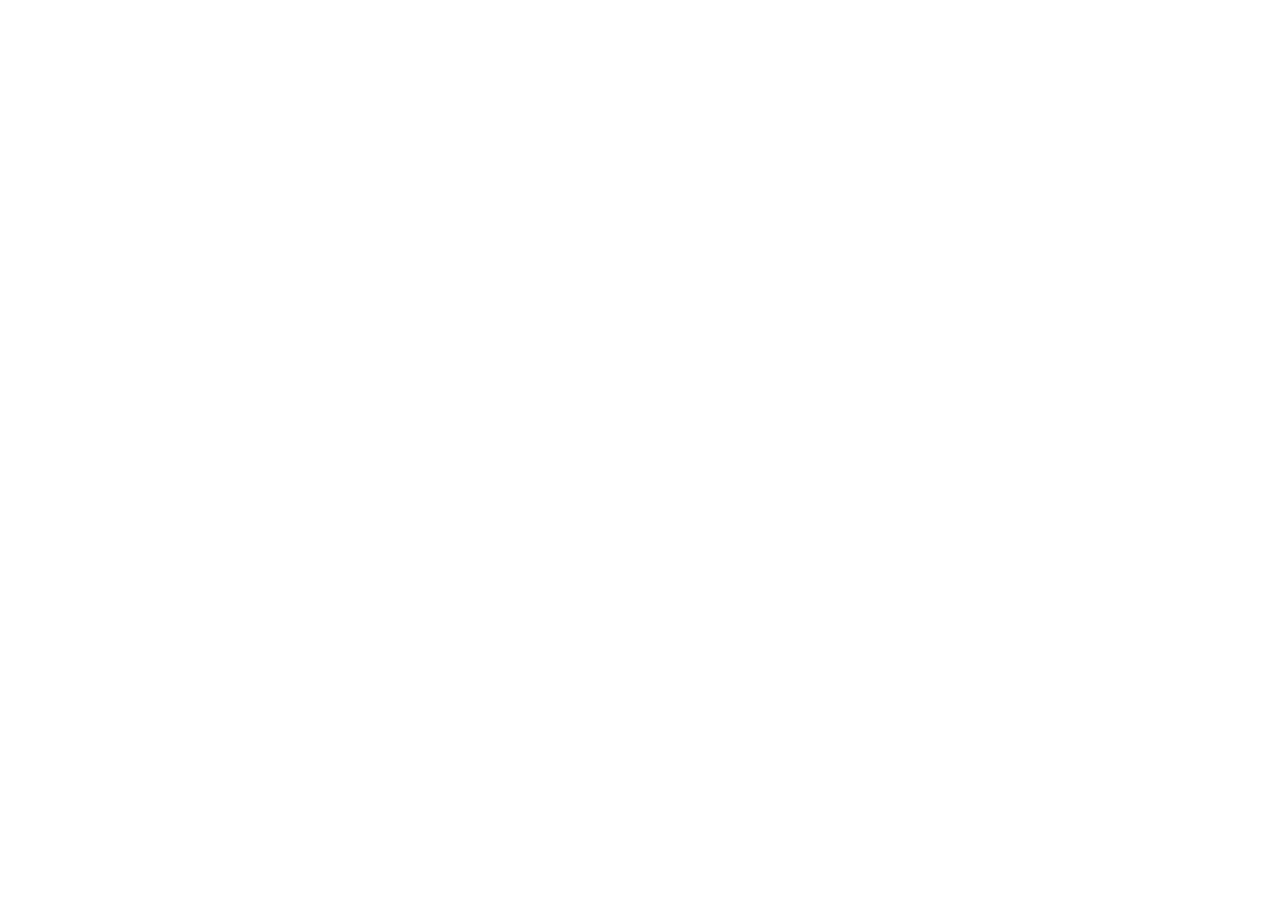
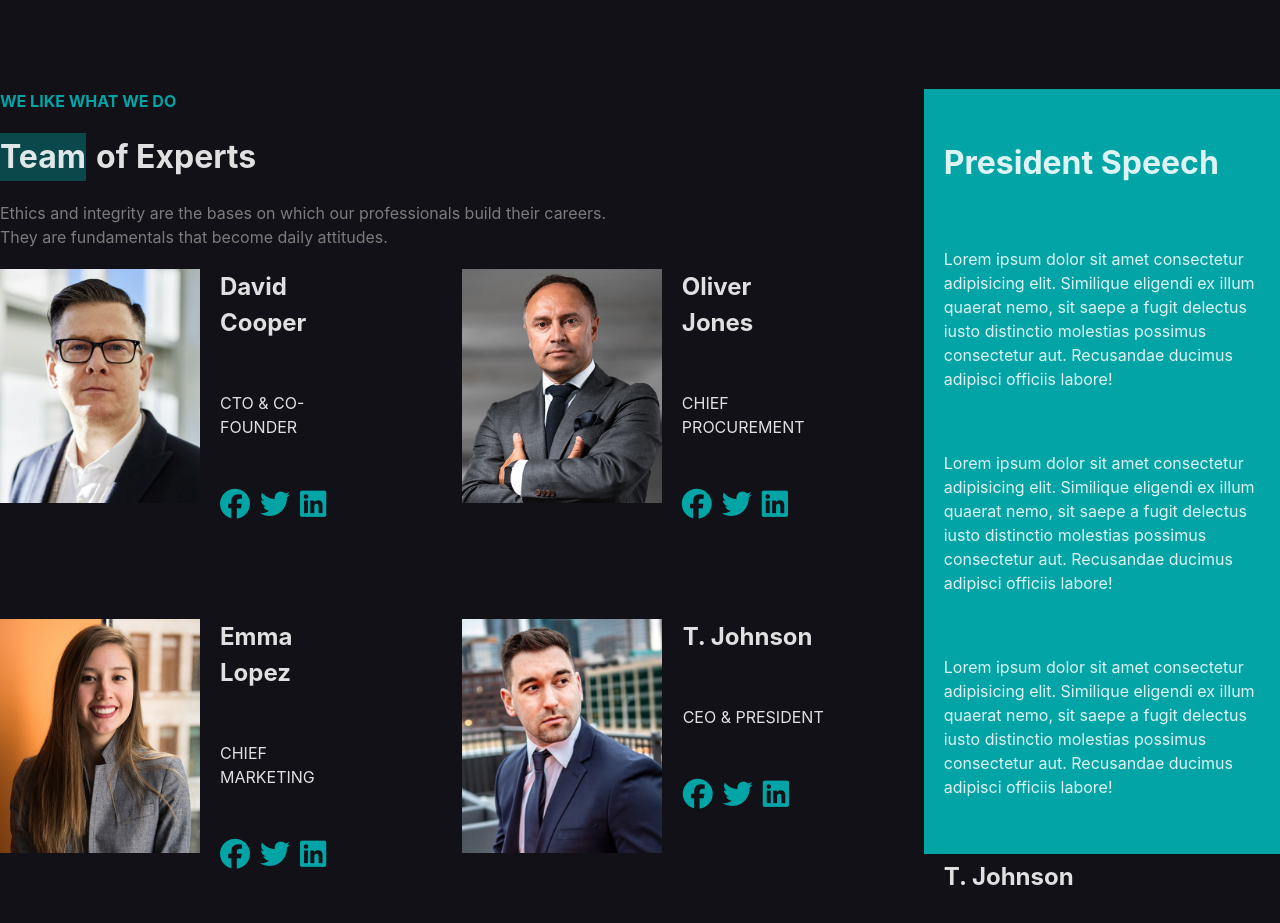
Before and after one commit to Andrea-Pomati/proj-html-vuejs, a Vue app: page / in a window 1280 px wide. Shown: the part 3940-4863 px from the top of the page. Before the commit the page ends 3879 px from the top, so only its background shows below. Built offline with nearby package versions, Linux system fonts and the light colour scheme.

Commit message:
feat: team of experts

```diff
--- a/src/App.vue
+++ b/src/App.vue
@@ -3,6 +3,7 @@
 import AppJumbotron from './components/AppJumbotron.vue';
 import ExcellenceInServices from './components/ExcellenceInServices.vue';
 import ProcessManagement from './components/ProcessManagement.vue';
+import TeamOfExperts from './components/TeamOfExperts.vue';
 import TheCompany from "./components/TheCompany.vue";
 export default {
 data() {
@@ -15,7 +16,8 @@
     AppJumbotron,
     TheCompany,
     ExcellenceInServices,
-    ProcessManagement
+    ProcessManagement,
+    TeamOfExperts
 }
 }
 
@@ -28,6 +30,7 @@
 <TheCompany></TheCompany>
 <ExcellenceInServices></ExcellenceInServices>
 <ProcessManagement></ProcessManagement>
+<TeamOfExperts></TeamOfExperts>
 
 </template>
 
--- a/src/components/ProcessManagement.vue
+++ b/src/components/ProcessManagement.vue
@@ -1,6 +1,6 @@
 <script>
 export default {
-  name: "ProcessManagement.vue",
+  name: "ProcessManagement",
    data() {
      return {
      }
@@ -145,7 +145,7 @@
     }
 
     p {
-        color: rgb(124, 124, 124);;
+        color: rgb(124, 124, 124);
     }
 }
 
--- /dev/null
+++ b/src/components/TeamOfExperts.vue
@@ -0,0 +1,205 @@
+<script>
+export default {
+  name: "TeamOfExperts",
+   data() {
+     return {
+     }
+   }
+}
+
+
+
+
+</script>
+
+
+<template>
+
+    <div id="background">
+
+        <div id="container">
+
+            <div id="parte-sinistra">
+
+                <div id="team-of-experts">
+                    <h4>WE LIKE WHAT WE DO</h4>
+                    <div id="flex-h1">
+                        <h1 id="team">Team </h1>
+                        <h1>of Experts</h1>
+                    </div>
+
+                    <p>Ethics and integrity are the bases on which our professionals build their careers. <br> They are fundamentals that become daily attitudes.</p>
+                </div>
+                <!-- cards -->
+                <div id="container-cards">
+                    <div class="cards">
+                        <div><img src="/public/img/team-1.jpg" alt="" class="img"></div>
+                        <div class="container-info">
+                            <h2>David Cooper</h2>
+                            <span>CTO & CO-FOUNDER</span>
+                            <div class="social-container">
+                                <i class="fa-brands fa-facebook"></i>
+                                <i class="fa-brands fa-twitter"></i>
+                                <i class="fa-brands fa-linkedin"></i>
+                            </div>
+
+                        </div>
+
+                    </div>
+                    <div class="cards">
+                        <div><img src="/public/img/team-3.jpg" alt="" class="img"></div>
+                        <div class="container-info">
+                            <h2>Oliver Jones</h2>
+                            <span>CHIEF PROCUREMENT</span>
+                            <div class="social-container">
+                                <i class="fa-brands fa-facebook"></i>
+                                <i class="fa-brands fa-twitter"></i>
+                                <i class="fa-brands fa-linkedin"></i>
+                            </div>
+                        </div>
+                    </div>
+                    <div class="cards">
+                        <div><img src="/public/img/team-2.jpg" alt="" class="img"></div>
+                        <div class="container-info">
+                            <h2>Emma Lopez</h2>
+                            <span>CHIEF MARKETING</span>
+                            <div class="social-container">
+                                <i class="fa-brands fa-facebook"></i>
+                                <i class="fa-brands fa-twitter"></i>
+                                <i class="fa-brands fa-linkedin"></i>
+                            </div>
+                        </div>
+
+                    </div>
+                    <div class="cards">
+                        <div><img src="/public/img/team-4.jpg" alt="" class="img"></div>
+                        <div class="container-info">
+                            <h2>T. Johnson</h2>
+                            <span>CEO & PRESIDENT</span>
+                            <div class="social-container">
+                                <i class="fa-brands fa-facebook"></i>
+                                <i class="fa-brands fa-twitter"></i>
+                                <i class="fa-brands fa-linkedin"></i>
+                            </div>
+                        </div>
+                    </div>
+
+                </div>
+                <!--fine cards  -->
+            </div>
+
+            <div id="parte-destra">
+                <h1>President Speech</h1>
+                <p>Lorem ipsum dolor sit amet consectetur adipisicing elit. Similique eligendi ex illum quaerat nemo, sit saepe a fugit delectus iusto distinctio molestias possimus consectetur aut. Recusandae ducimus adipisci officiis labore!</p>
+                <p>Lorem ipsum dolor sit amet consectetur adipisicing elit. Similique eligendi ex illum quaerat nemo, sit saepe a fugit delectus iusto distinctio molestias possimus consectetur aut. Recusandae ducimus adipisci officiis labore!</p>
+                <p>Lorem ipsum dolor sit amet consectetur adipisicing elit. Similique eligendi ex illum quaerat nemo, sit saepe a fugit delectus iusto distinctio molestias possimus consectetur aut. Recusandae ducimus adipisci officiis labore!</p>
+                <h2>T. Johnson</h2>
+            </div>
+
+        </div>
+
+    </div>
+
+</template>
+
+
+<style lang="scss" scoped>
+
+#background {
+    background-color: #111117;
+
+}
+
+#container {
+    max-width: 1400px;
+    margin-left: auto;
+    margin-right: auto;
+    padding-top: 150px ;
+    padding-bottom: 150px;
+    display: flex;
+    gap: 100px;
+}
+
+#team-of-experts {
+    h4 {
+        color: #02A4A6;
+        padding-bottom: 20px;
+    }
+
+    p {
+        color: rgb(124, 124, 124);
+        padding-bottom: 20px;
+
+    }
+}
+
+#flex-h1 {
+    display: flex;
+    gap: 10px;
+    padding-bottom: 20px;
+}
+
+#team {
+
+    background-color: #02a3a660;
+
+}
+
+#parte-destra {
+    display: flex;
+    flex-direction: column;
+
+    padding: 50px 20px;
+    gap: 60px;
+    width: 30%;
+    height: 765px;
+    background-color: #02A4A6
+}
+
+#parte-sinistra {
+   ;
+    width: 70%;
+}
+
+#container-cards {
+    display: flex;
+    flex-direction: row;
+    flex-wrap: wrap;
+    gap: 100px;
+    margin-bottom: 250px;
+
+}
+
+.cards {
+    // border: 1px solid red;
+    width: calc(100% / 2 - 100px / 2 * 1);
+    display: flex;
+    flex-direction: row;
+    justify-content: space-between;
+    gap: 20px;
+
+}
+
+
+.img {
+    width: 200px;
+
+}
+
+.social-container {
+    display: flex;
+    gap: 10px;
+}
+
+.container-info {
+    display: flex;
+    flex-direction: column;
+    gap: 50px;
+}
+
+
+.fa-brands {
+    color: #02A4A6;
+    font-size: 30px;
+}
+</style>
```
